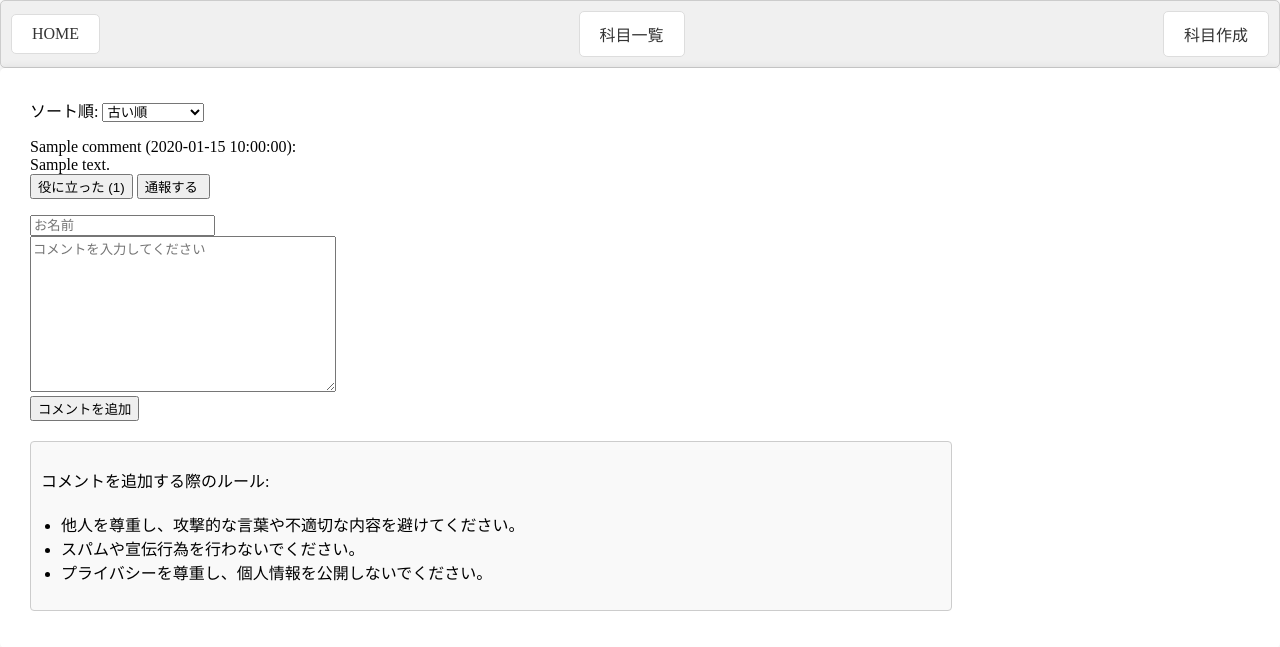
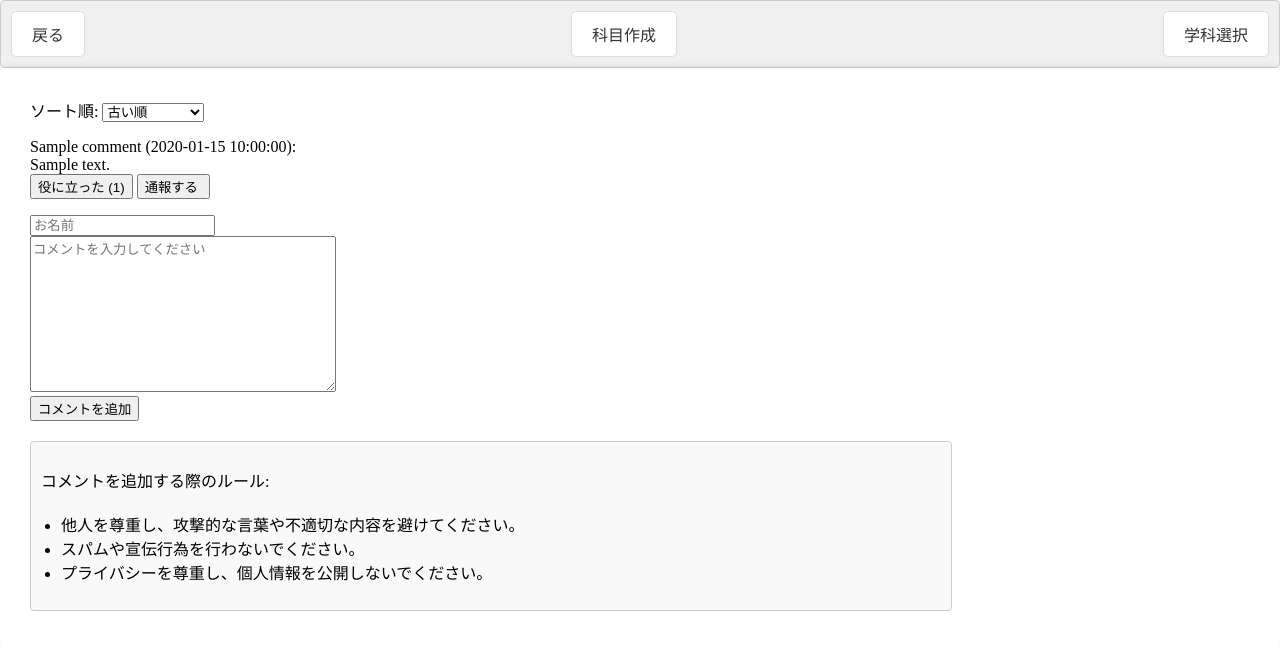
Before and after one commit to yabukilab/shimoda-a, a PHP site: page /thread.php?thread_id=1 in a window 1280 px wide. Shown: the part 66-713 px from the top of the page. Run offline with PHP 8.4, Linux system fonts and the light colour scheme; tables that the repository leaves empty hold one stand-in row (values such as "Sample post").

Commit message:
dezainn hennkou

```diff
--- a/htdocs/thread.php
+++ b/htdocs/thread.php
@@ -105,9 +105,9 @@ $comments = $comment_stmt->fetchAll(PDO::FETCH_ASSOC);
     <h1><?= htmlspecialchars($thread['title'] . ' - ' . $thread['content'] . '先生') ?></h1>
     </header>
     <div class="home">
-        <a href="https://shimoda-a.pm-chiba.tech/">HOME</a>
-        <a href="board.php?board_id=<?= htmlspecialchars($board_id) ?>">科目一覧</a>
-        <a href="create_thread.php?board_id=<?= htmlspecialchars($board_id) ?>">科目作成</a>
+    <a href="javascript:history.back()">戻る</a>
+    <a href="create_thread.php?board_id=<?= htmlspecialchars($board_id) ?>">科目作成</a>
+    <a href="https://shimoda-a.pm-chiba.tech/">学科選択</a>
     </div>
     <div class="container">
         <!-- ソート順選択フォーム -->
```
